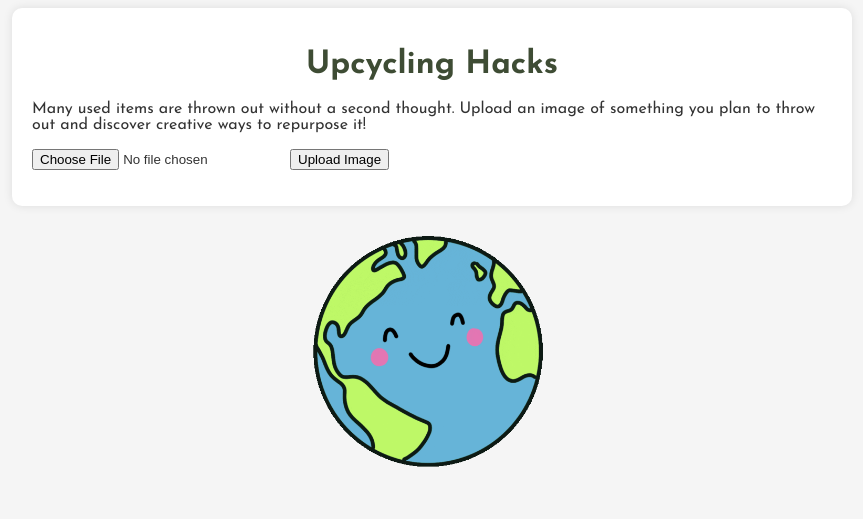
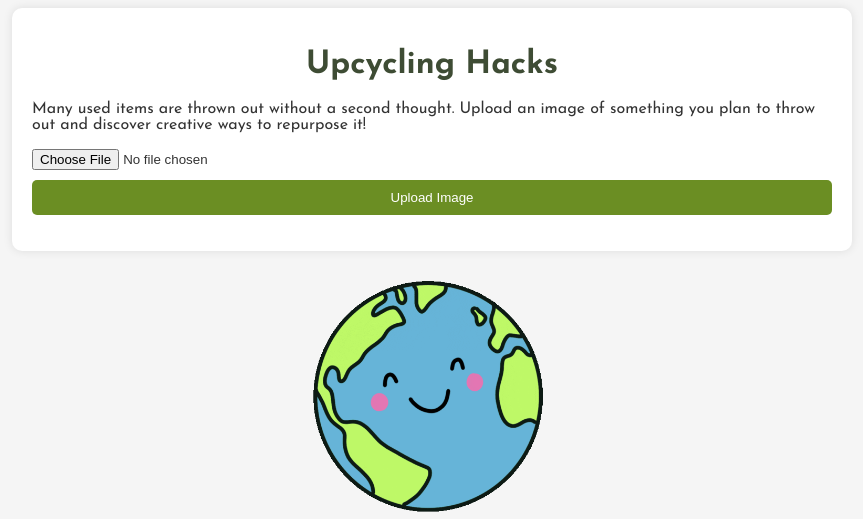
Before and after one commit to AlexGuo43/genaihackathon, a Django app: template imageRec/polls/templates/polls/homepage.html in a window 1280 px wide. Shown: the top 519 px of the page, without its empty margins (208-1071 px from the left). Run offline with Django 5.2, Linux system fonts and the light colour scheme; the template is opened without the code that fills it, so the values that code supplies are empty; parts of the project's set-up code (start-up, migrations or seed data) failed here and were passed over.

Commit message:
FINAL GG

```diff
--- a/imageRec/polls/templates/polls/homepage.html
+++ b/imageRec/polls/templates/polls/homepage.html
@@ -17,7 +17,7 @@
   <form action="/polls/homepage/" method="post" enctype="multipart/form-data">
     {% csrf_token %}
     <input type="file" name="userImage" accept="image/*">
-    <button type="submit">Upload Image</button>
+    <button class="button" type="submit">Upload Image</button>
   </form>
 </div>
 
```
